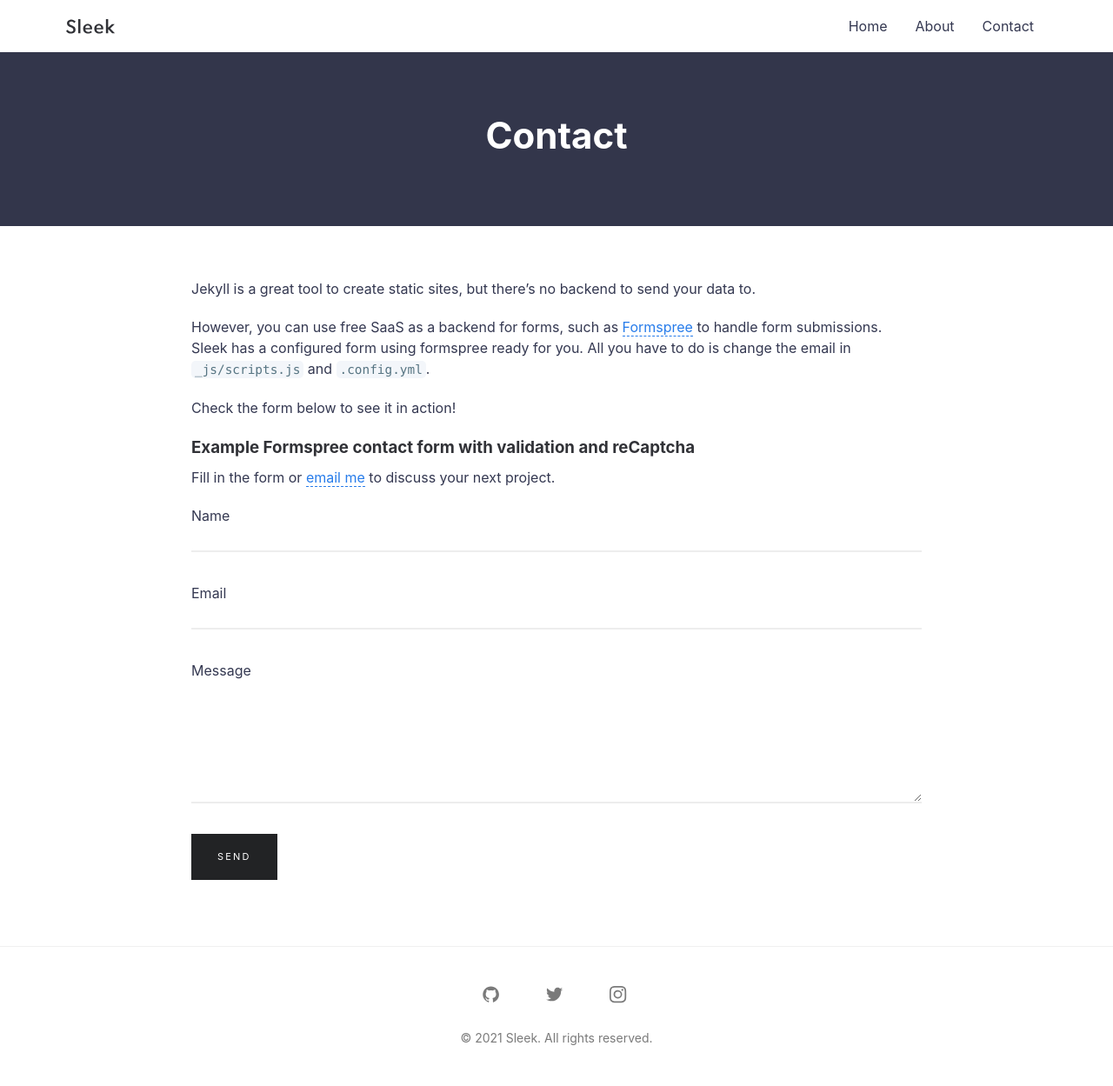
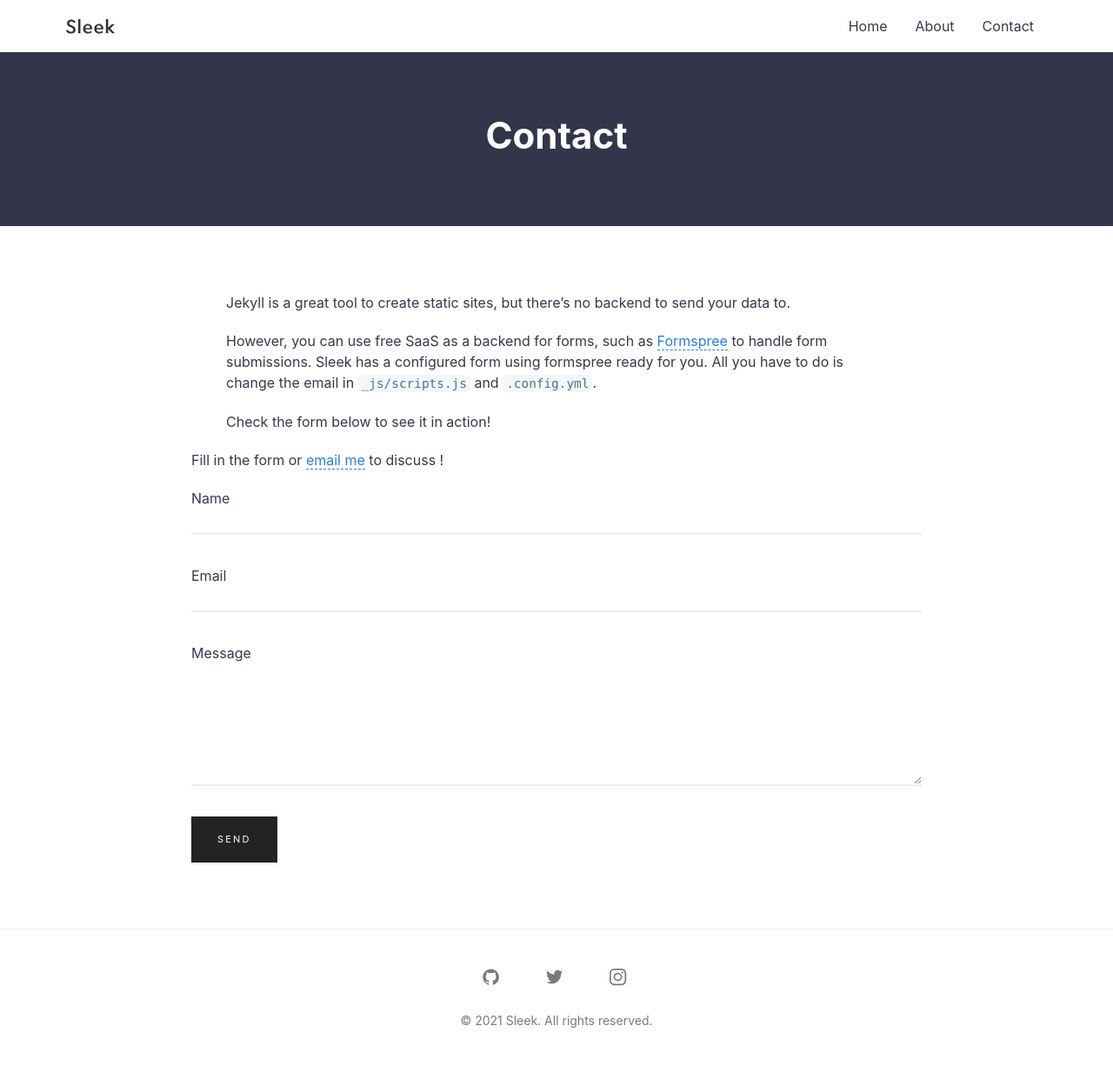
Before and after one commit to IRIDIUM-SUB/IRIDIUM-SUB.github.io, a Jekyll site: the page built from contact.md, in a window 1280 px wide. Shown: the whole page at 87% size. Built offline with Jekyll 4.4.1, drawn with Linux system fonts in a browser that asks for light colours.

Commit message:
Chage title, and mail config

```diff
--- a/_config.yml
+++ b/_config.yml
@@ -1,6 +1,6 @@
 title: Sleek # your site title
 author: GitHub User
-email: your-email@domain.com # email for form submission, you also have to change it in _js/scripts.js
+email: novapotassium@gmail.com # email for form submission, you also have to change it in _js/scripts.js
 description: > # this means to ignore newlines until "baseurl:"
   Write an awesome description for your new site here. You can edit this
   line in _config.yml. It will appear in your document head meta (for
--- a/_js/scripts.js
+++ b/_js/scripts.js
@@ -242,7 +242,7 @@
     $.ajax( {
 
         // Change the email address here:
-        url: "https://formspree.io/jan.czizikow@Fmail.com",
+        url: "https://formspree.io/novapotassium@gmail.com",
         method: "POST",
         data: $( this ).serialize(),
         dataType: "json",
--- a/_layouts/default.html
+++ b/_layouts/default.html
@@ -20,8 +20,8 @@
 
     <div class="hero lazyload" data-bg="{{site.url}}/assets/img/posts/sleek_lg.jpg">
       <div class="hero__wrap">
-        <h1 class="hero__title">Sleek</h1>
-        <p class="hero__meta">Modern Jekyll theme focused on speed performance & SEO best practices</p>
+        <h1 class="hero__title">Iridium-Liu</h1>
+        <p class="hero__meta">Echo of life...</p>
       </div>
     </div>
 
--- a/contact.md
+++ b/contact.md
@@ -4,15 +4,16 @@
 permalink: /contact/
 ---
 
-Jekyll is a great tool to create static sites, but there’s no backend to send your data to.
+>Jekyll is a great tool to create static sites, but there’s no backend to send your data to.
 
-However, you can use free SaaS as a backend for forms, such as [Formspree](https://formspree.io/) to handle form submissions. Sleek has a configured form using formspree ready for you. All you have to do is change the email in `_js/scripts.js` and `.config.yml`.
+>However, you can use free SaaS as a backend for forms, such as [Formspree](https://formspree.io/) to handle form submissions. Sleek has a configured form using formspree ready for you. All you have to do is change the email in `_js/scripts.js` and `.config.yml`.
 
-Check the form below to see it in action!
+>Check the form below to see it in action!
 
-### Example Formspree contact form with validation and reCaptcha
 
-Fill in the form or [email me](mailto:{{site.email}}) to discuss your next project.
+<!--### Example Formspree contact form with validation and reCaptcha-->
+
+Fill in the form or [email me](mailto:{{site.email}}) to discuss !
 
 {% include form.html %}
 
```
Also changed, not shown: about.md (+1 -1 lines), index.md (+1 -1 lines).
